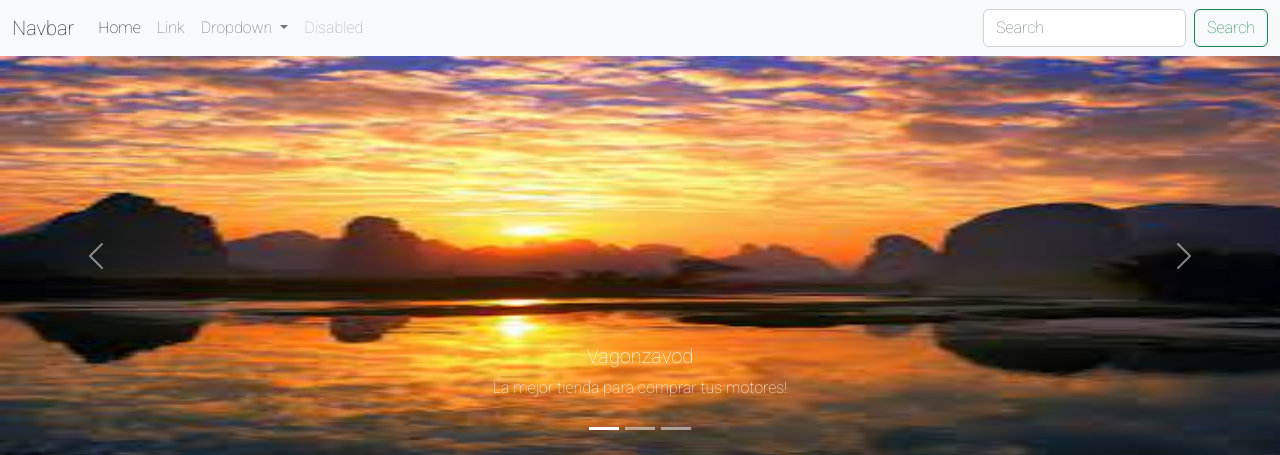
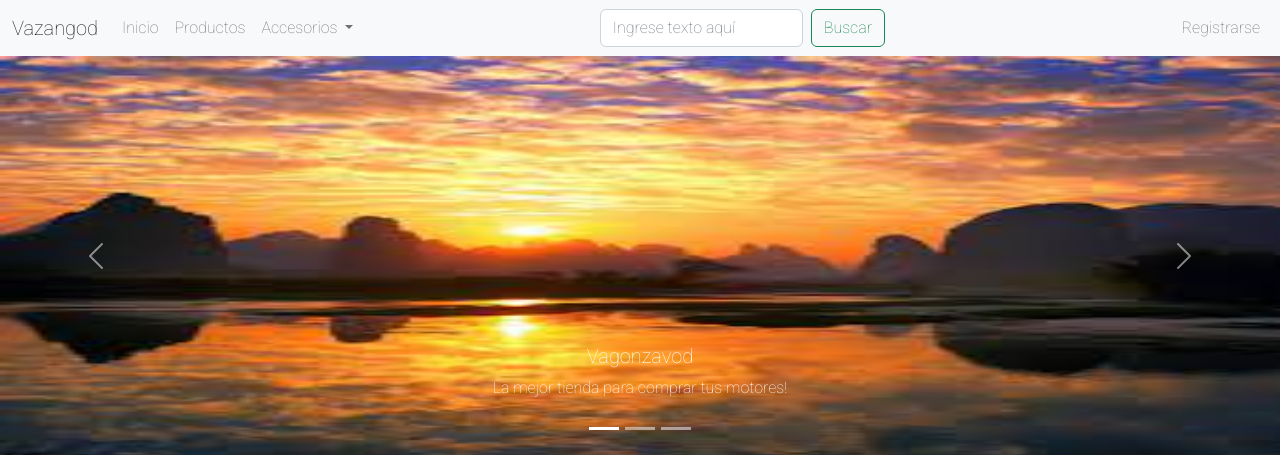
Before and after one commit to Cruspoid/Vagonzavod, a Django app: page / in a window 1280 px wide. Shown: the top 455 px of the page. Run offline with Django 4.2, Linux system fonts and the light colour scheme; data comes from the database, SQL or seed files in the repository; both versions use the stored data as it was after the commit; some libraries are stand-ins or nearby versions.

Commit message:
Ultimos detalles por hoy.
si

```diff
--- a/vagonzavod/zavod/admin.py
+++ b/vagonzavod/zavod/admin.py
@@ -19,6 +19,7 @@ admin.site.register(Imagenes, ImagenesAdmin)
 
 class ProductoAdmin(admin.ModelAdmin):
     list_display=("nombre_producto","cantidad")
+
 admin.site.register(Producto, ProductoAdmin)
 
 
--- a/vagonzavod/zavod/models.py
+++ b/vagonzavod/zavod/models.py
@@ -11,14 +11,14 @@ class Pedido(models.Model):
 
 class Producto(models.Model):
     idProducto = models.AutoField(primary_key = True,verbose_name = 'Id de producto')
-    nombre_producto = models.CharField(max_length = 20, verbose_name = 'Nombre de producto')
+    nombre_producto = models.CharField(max_length = 100, verbose_name = 'Nombre de producto')
     image = models.ImageField(upload_to='images', verbose_name='Imagen')
     valor = models.IntegerField(verbose_name="valor")
     cantidad = models.IntegerField(verbose_name="cantidad")
 
     class Meta:
-        verbose_name = 'Imagenes'
-        verbose_name_plural = 'Todas las Imagenes'
+        verbose_name = 'Productos'
+        verbose_name_plural = 'Todos los Productos'
 
 class Estado(models.Model):
     idEstado = models.AutoField(primary_key = True,verbose_name = 'Id de Estado')
--- a/vagonzavod/zavod/templates/base.html
+++ b/vagonzavod/zavod/templates/base.html
@@ -20,21 +20,22 @@
     <header>
         <nav class="navbar navbar-expand-lg bg-light">
             <div class="container-fluid">
-              <a class="navbar-brand" href="#">Navbar</a>
+              <a class="navbar-brand" href="#">Vazangod</a>
               <button class="navbar-toggler" type="button" data-bs-toggle="collapse" data-bs-target="#navbarSupportedContent" aria-controls="navbarSupportedContent" aria-expanded="false" aria-label="Toggle navigation">
                 <span class="navbar-toggler-icon"></span>
               </button>
               <div class="collapse navbar-collapse" id="navbarSupportedContent">
                 <ul class="navbar-nav me-auto mb-2 mb-lg-0">
-                  <li class="nav-item">
-                    <a class="nav-link active" aria-current="page" href="#">Home</a>
+
+                  <li class="nav-item ">
+                    <a class="nav-link"  href="{% url 'app_zavod:home' %}">Inicio</a>
                   </li>
-                  <li class="nav-item">
-                    <a class="nav-link" href="#">Link</a>
+                  <li class="nav-item ">
+                    <a class="nav-link"  href="{% url 'app_zavod:productos' %}">Productos</a>
                   </li>
                   <li class="nav-item dropdown">
                     <a class="nav-link dropdown-toggle" href="#" id="navbarDropdown" role="button" data-bs-toggle="dropdown" aria-expanded="false">
-                      Dropdown
+                      Accesorios
                     </a>
                     <ul class="dropdown-menu" aria-labelledby="navbarDropdown">
                       <li><a class="dropdown-item" href="#">Action</a></li>
@@ -43,14 +44,18 @@
                       <li><a class="dropdown-item" href="#">Something else here</a></li>
                     </ul>
                   </li>
-                  <li class="nav-item">
-                    <a class="nav-link disabled">Disabled</a>
-                  </li>
+
                 </ul>
-                <form class="d-flex" role="search">
-                  <input class="form-control me-2" type="search" placeholder="Search" aria-label="Search">
-                  <button class="btn btn-outline-success" type="submit">Search</button>
+                <form class="d-flex" style="margin-right: 25%;" role="search">
+                  <input class="form-control me-2" type="search" placeholder="Ingrese texto aquí" aria-label="Search">
+                  <button class="btn btn-outline-success" type="submit">Buscar</button>
+
                 </form>
+                <ul class="navbar-nav mb-lg-0">
+                    <li class="nav-item ">
+                        <a class="nav-link"  href="{% url 'app_zavod:productos' %}">Registrarse</a>
+                      </li>
+                </ul>
               </div>
             </div>
           </nav>
--- a/vagonzavod/zavod/templates/productos.html
+++ b/vagonzavod/zavod/templates/productos.html
@@ -6,14 +6,14 @@
 
         <div class="row">
             <div class="title-novedades">
-                <h1>Novedades</h1>
+                <h1>Lista de Motores</h1>
             </div>
-            {% for e in home%}
+            {% for e in producto%}
           <div class="card-group col card-deck">
             <div class="card" style="width: 18rem;">
                 <a href="https://youtube.com"><img src="{{e.image.url}}" class="card-img-top" alt="..."></a>
                 <div class="card-body">
-                  <p class="card-text"><h3>{{e.title}}</h3><p>{{e.sub_title}}</p></p>
+                  <p class="card-text"><h3>{{e.nombre_producto}}</h3><h2>${{e.valor}}</h2></p>
                 </div>
               </div>
           </div>
```
Also changed, not shown: vagonzavod/db.sqlite3, vagonzavod/media/images/motor1.jpg (added), vagonzavod/media/images/motor2.jpg (added), vagonzavod/media/images/motor3.jpg (added), vagonzavod/media/images/motor4.jpg (added), vagonzavod/media/images/motor5.jpg (added), vagonzavod/media/images/motor6.jpg (added), vagonzavod/zavod/media/productos/motor1.jpg (added), vagonzavod/zavod/media/productos/motor2.jpg (added), vagonzavod/zavod/media/productos/motor4.jpg (added), vagonzavod/zavod/migrations/0009_alter_producto_options_alter_producto_image_and_more.py (added), 3 other files.
